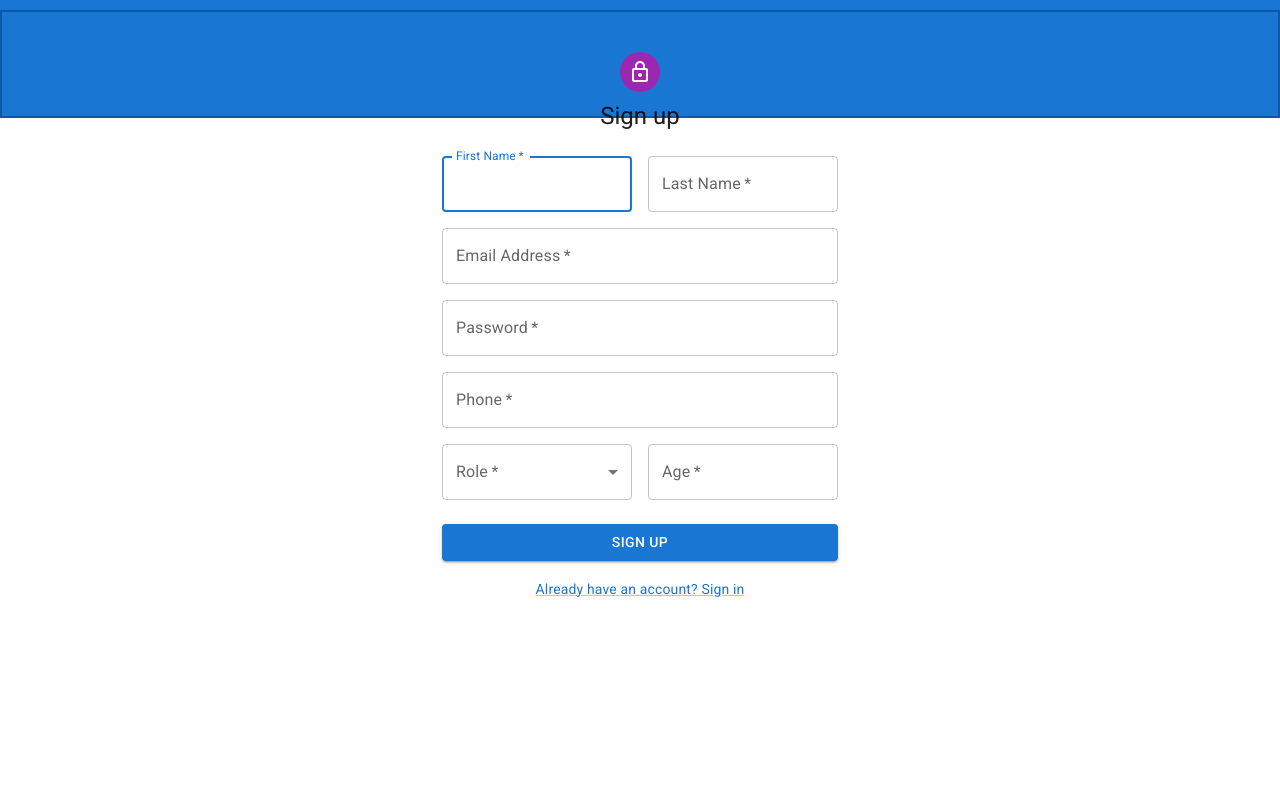
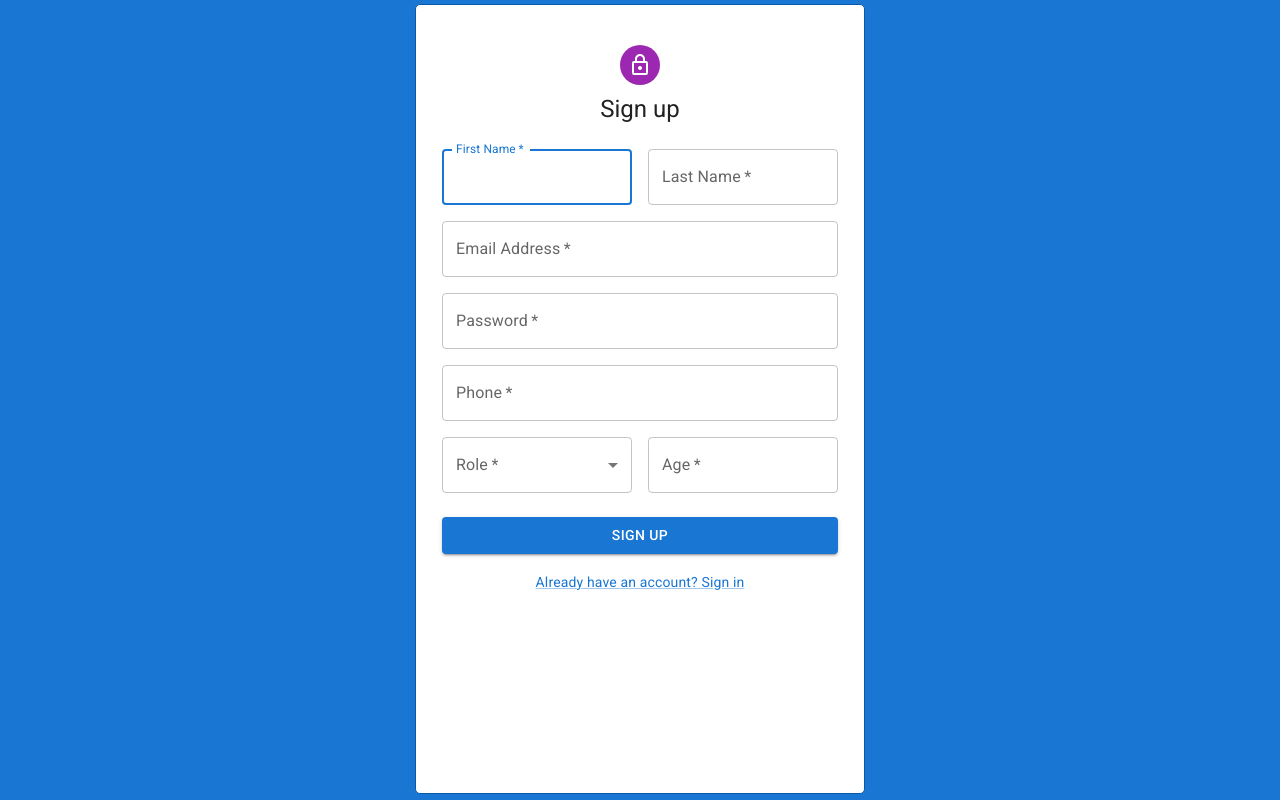
Before and after one commit to itayhashay/cupidoor, a React (Create React App) app in the folder client/: page / in a window 1280 px wide. Built offline with nearby package versions, Linux system fonts and the light colour scheme.

Commit message:
signup gettin better look

```diff
--- a/client/src/components/Landing/LandingPage.css
+++ b/client/src/components/Landing/LandingPage.css
@@ -1,8 +1,9 @@
-
 #landing-layout {
   background-color: #1976d2;
-  /* height: 100vh; */
+  height: 100vh;
   padding-top: 10px;
+  display: flex;
+  justify-content: center;
   text-align: center;
   align-items: center;
 }
--- a/client/src/components/Landing/LandingPage.tsx
+++ b/client/src/components/Landing/LandingPage.tsx
@@ -1,7 +1,10 @@
 import { useState } from "react";
 import "./LandingPage.css";
+import { createTheme, ThemeProvider } from "@mui/material/styles";
 import SignInPage from "./SignIn";
 import SignUpPage from "./SignUp";
+
+const theme = createTheme();
 
 const LandingPage = () => {
   const [isUserRegisterd, setIsUserRegistered] = useState<boolean>(false);
@@ -10,6 +13,7 @@ const LandingPage = () => {
   };
 
   return (
+    <ThemeProvider theme={theme}>
       <div id="landing-layout">
         {isUserRegisterd ? (
           <SignInPage onTogglePage={togglePage} />
@@ -17,6 +21,7 @@ const LandingPage = () => {
           <SignUpPage onTogglePage={togglePage} />
         )}
       </div>
+    </ThemeProvider>
   );
 };
 
--- a/client/src/components/Landing/SignIn.tsx
+++ b/client/src/components/Landing/SignIn.tsx
@@ -1,6 +1,5 @@
 import { Avatar, Button, CssBaseline, TextField, Box } from "@mui/material";
 import { Typography, Container, Link, Grid } from "@mui/material";
-import { createTheme, ThemeProvider } from "@mui/material/styles";
 import LockOutlinedIcon from "@mui/icons-material/LockOutlined";
 import "./SignIn.css";
 import { Formik } from "formik";
@@ -18,8 +17,6 @@ const schema = Yup.object().shape({
     .required("Password is a required field")
     .min(8, "Password must be at least 8 characters"),
 });
-
-const theme = createTheme();
 
 const SignInPage = ({ onTogglePage }: SignInPageProps) => {
   const onSubmitHandler = (values: { email: string; password: string }) => {
@@ -42,7 +39,6 @@ const SignInPage = ({ onTogglePage }: SignInPageProps) => {
         onSubmit={(event) => onSubmitHandler(event)}
       >
         {({ values, errors, touched, handleChange, handleSubmit }) => (
-          <ThemeProvider theme={theme}>
           <Container component="main" maxWidth="xs">
             <CssBaseline />
             <Box
@@ -119,7 +115,6 @@ const SignInPage = ({ onTogglePage }: SignInPageProps) => {
               </Box>
             </Box>
           </Container>
-          </ThemeProvider>
         )}
       </Formik>
     </>
--- a/client/src/components/Landing/SignUp.css
+++ b/client/src/components/Landing/SignUp.css
@@ -1,5 +1,11 @@
 #register-wrapper {
-  border: 2px solid #0859aa;
+  border: 1px solid #0859aa;
+  height: 100%;
+  width: 450px;
+  background-color: white;
+  border-radius: 5px;
+  z-index: 10px;
+  margin-bottom: 12px;
 }
 
 .error {
--- a/client/src/components/Landing/SignUp.tsx
+++ b/client/src/components/Landing/SignUp.tsx
@@ -2,7 +2,6 @@ import { useEffect, useState } from "react";
 import { useLocation, useNavigate } from "react-router-dom";
 import { Avatar, Button, TextField, Container, MenuItem } from "@mui/material";
 import { Grid, Box, Typography, CssBaseline, Link } from "@mui/material";
-import { createTheme, ThemeProvider } from "@mui/material/styles";
 import LockOutlinedIcon from "@mui/icons-material/LockOutlined";
 import { Formik } from "formik";
 import { schema, roles } from "./SignUpHelpers";
@@ -11,8 +10,6 @@ import axios from "axios";
 interface SignUpPageProps {
   onTogglePage: () => void;
 }
-
-const theme = createTheme();
 
 const SignUpPage = ({ onTogglePage }: SignUpPageProps) => {
   const navigate = useNavigate();
@@ -71,7 +68,6 @@ const SignUpPage = ({ onTogglePage }: SignUpPageProps) => {
         onSubmit={(event) => onSubmitHandler(event)}
       >
         {({ values, errors, touched, handleChange, handleSubmit }) => (
-          <ThemeProvider theme={theme}>
           <div id="register-wrapper">
             <Container component="main" maxWidth="xs">
               <CssBaseline />
@@ -241,7 +237,6 @@ const SignUpPage = ({ onTogglePage }: SignUpPageProps) => {
               </Box>
             </Container>
           </div>
-          </ThemeProvider>
         )}
       </Formik>
     </>
--- a/client/src/components/routing/MainRouter.tsx
+++ b/client/src/components/routing/MainRouter.tsx
@@ -5,8 +5,8 @@ import { Container, ContentSection } from "../App/styles";
 
 const MainRouter = () => {
   return (
-    <Container>
-      <ContentSection>
+    // <Container>
+      /* <ContentSection> */
         <Routes>
           {AppRoutes.map((route) => (
             <Route
@@ -23,9 +23,7 @@ const MainRouter = () => {
             />
           ))}
         </Routes>
-      </ContentSection>
-    </Container>
-  );
-};
+    // </Container>
+)};
 
 export default MainRouter;
```
Lines whose indentation alone changed are shown as unchanged.
